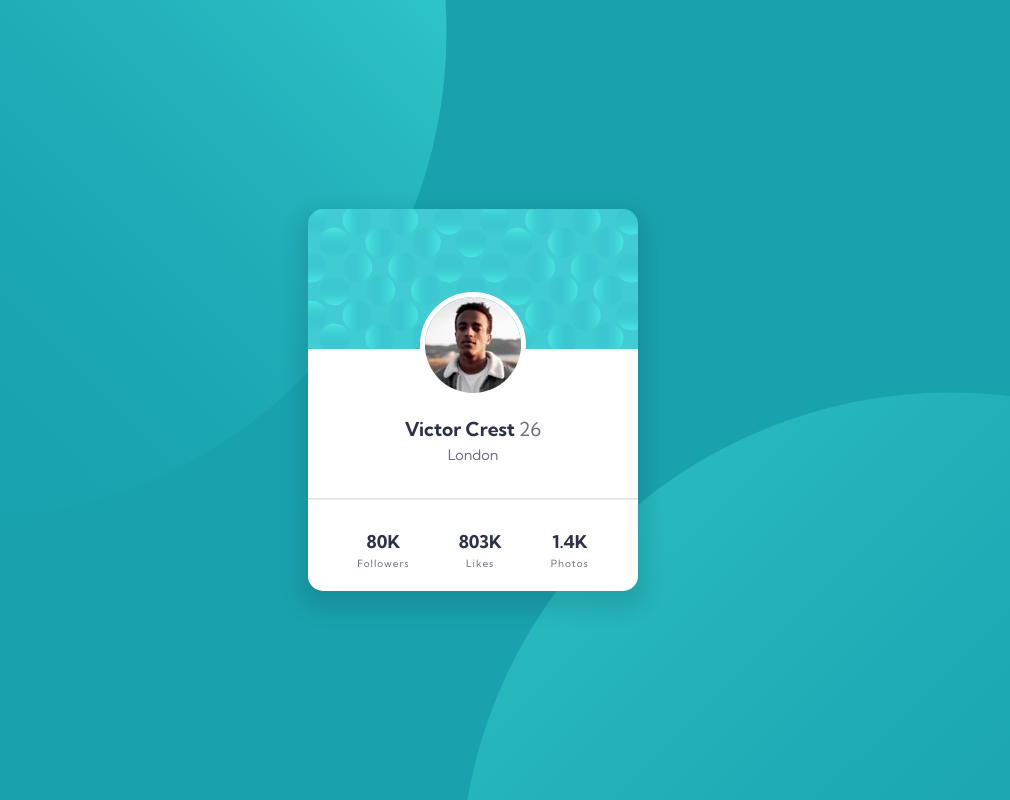
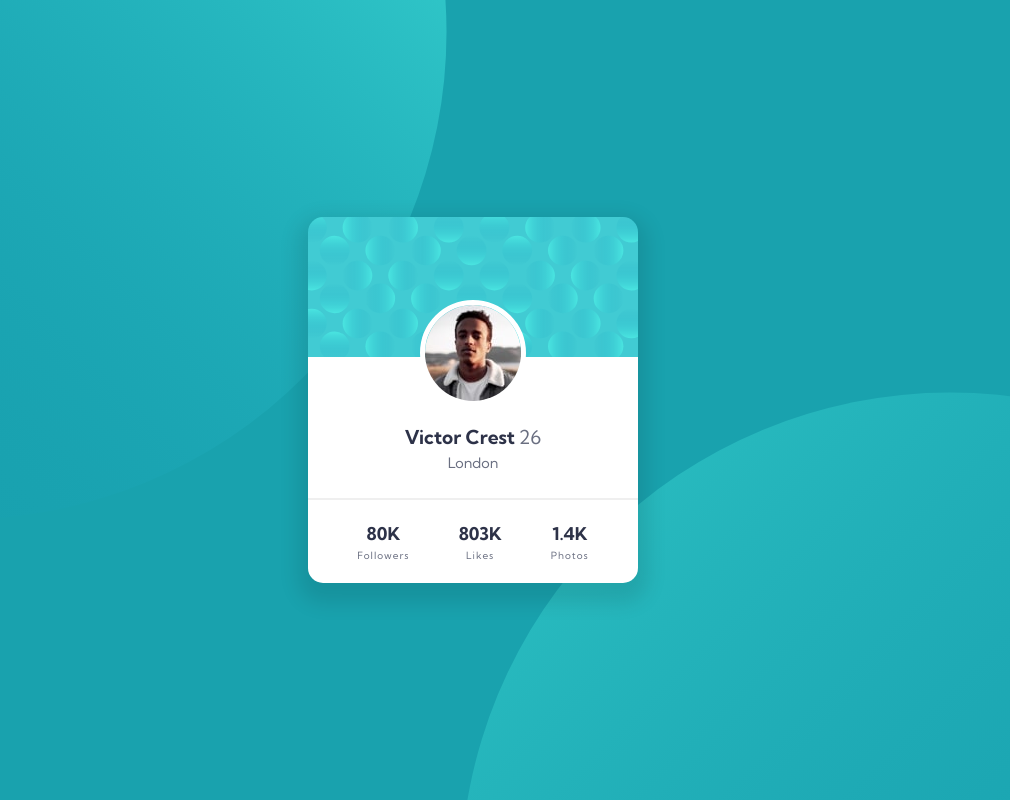
Before and after one commit to GustavoSDS/profile-card-component-main, a plain HTML site: page index.html in a window 1280 px wide. Shown: the whole page, without its empty margins (167-1177 px from the left). Drawn offline with Linux system fonts and the light colour scheme.

Commit message:
commit-empty

```diff
--- a/css/main.css
+++ b/css/main.css
@@ -40,7 +40,7 @@ main {
   background-color: var(--white);
   background-image: url("../images/bg-pattern-card.svg");
   background-repeat: no-repeat;
-  min-height: 55%;
+  min-height: 50%;
   border-radius: 15px;
   box-shadow: var(--cardShadow);
 }
@@ -75,9 +75,9 @@ main {
   padding-bottom: 0.5em;
 }
 hr {
+    border: 1px solid;
     border-color: hsla(0, 0%, 59%, 0.151);
     height: 1px;
-    margin: 0.5em 0;
 }
 .stats {
   display: flex;
```
